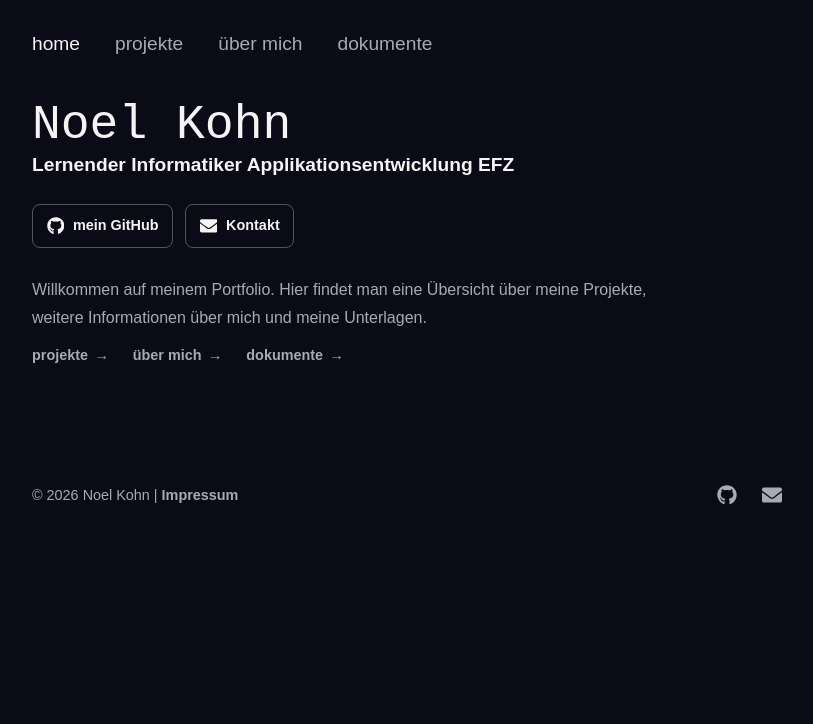
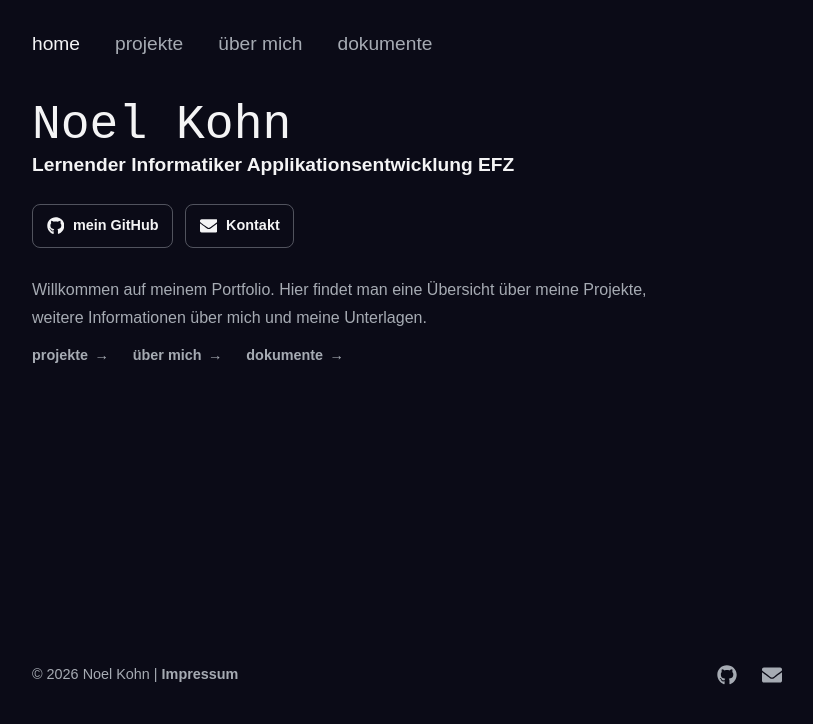
Before and after one commit to no-e1/portfolio-site, a React (Vite) app in the folder frontend/: page / in a window 1280 px wide. Shown: the top 724 px of the page, without its empty margins (233-1046 px from the left). Built offline with nearby package versions, Linux system fonts and the light colour scheme; no server answers; a web font is replaced by a local one.

Commit message:
fix(frontend): keep footer at bottom of viewport

```diff
--- a/frontend/src/components/Layout/Layout.module.css
+++ b/frontend/src/components/Layout/Layout.module.css
@@ -13,3 +13,7 @@
   display: flex;
   flex-direction: column;
 }
+
+.layout-content {
+  flex: 1;
+}
```
